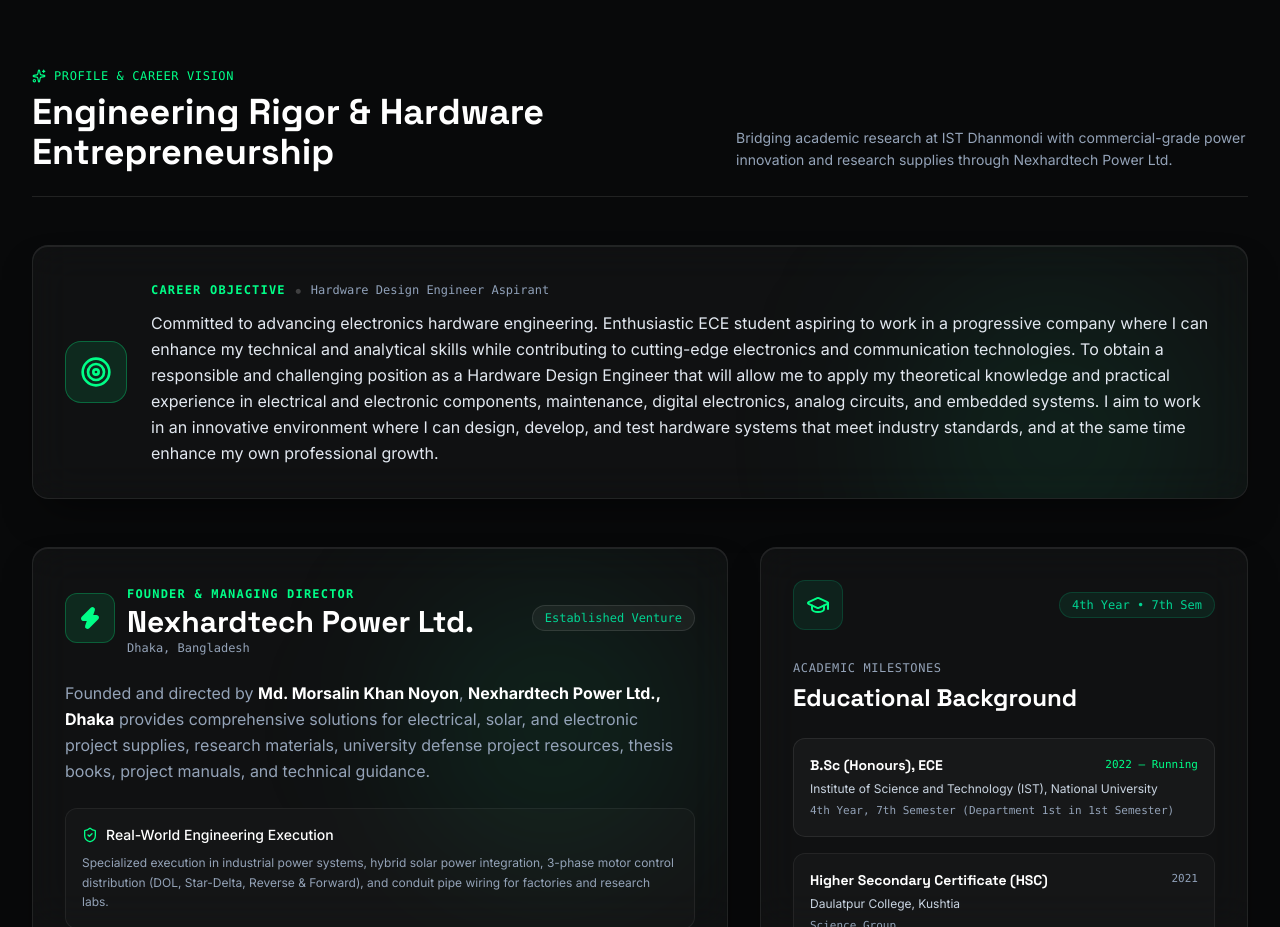
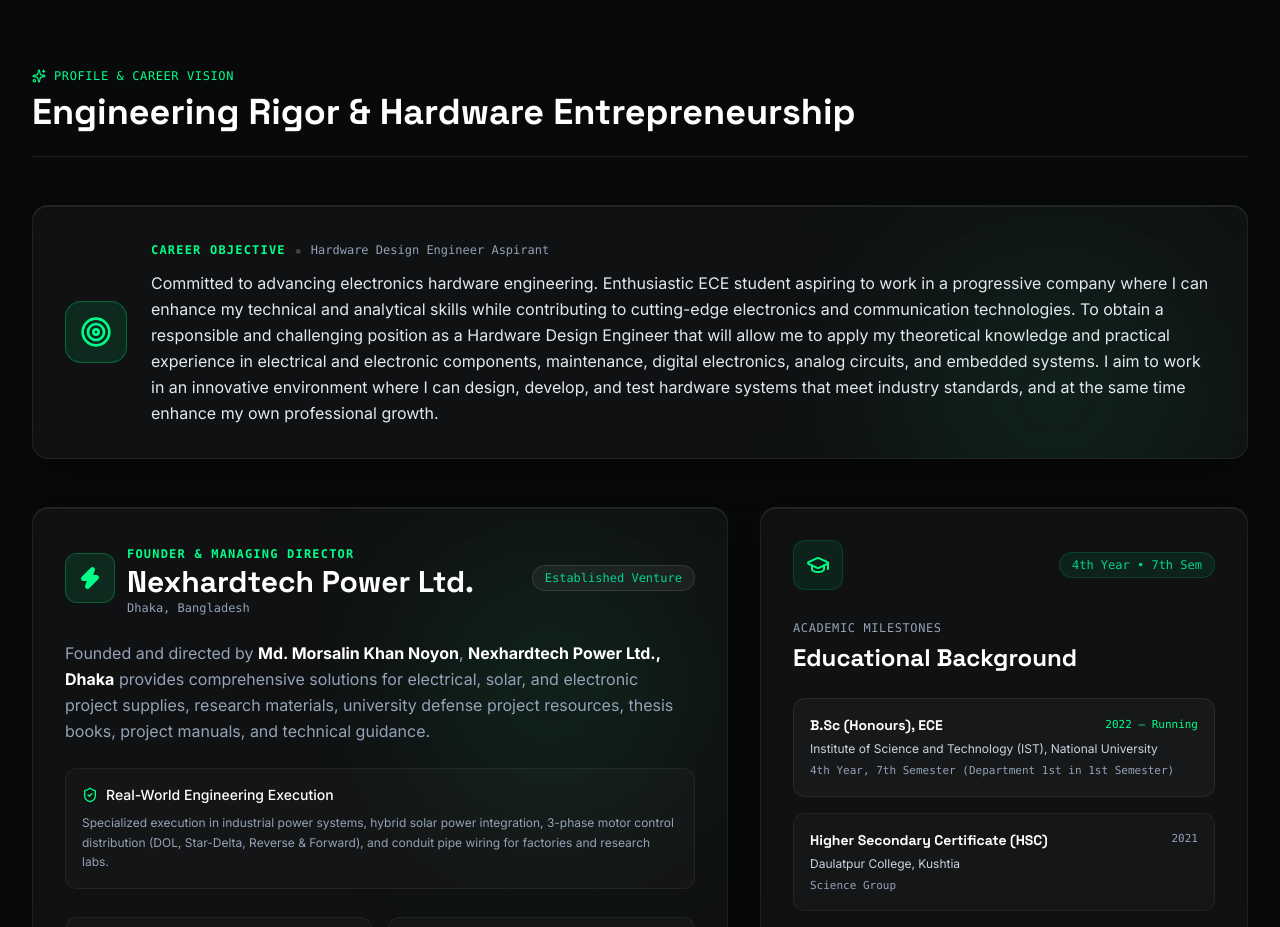
Before and after one commit to farjuu333/ece-portfolio, a Next.js app: page / in a window 1280 px wide. Shown: the part 1160-2087 px from the top of the page. Built offline with nearby package versions, Linux system fonts and the light colour scheme.

Commit message:
modify about section

```diff
--- a/src/components/sections/AboutFounderSection.tsx
+++ b/src/components/sections/AboutFounderSection.tsx
@@ -62,9 +62,7 @@ export function AboutFounderSection() {
             Engineering Rigor &amp; Hardware Entrepreneurship
           </h2>
         </div>
-        <p className="text-sm text-[#94A3B8] max-w-lg leading-relaxed">
-          Bridging academic research at IST Dhanmondi with commercial-grade power innovation and research supplies through Nexhardtech Power Ltd.
-        </p>
+
       </motion.div>
 
       {/* Career Objective Feature Card */}
```
